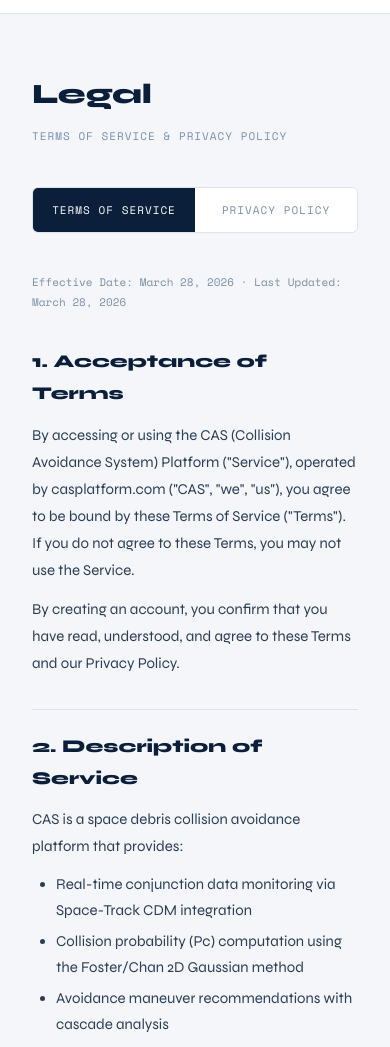
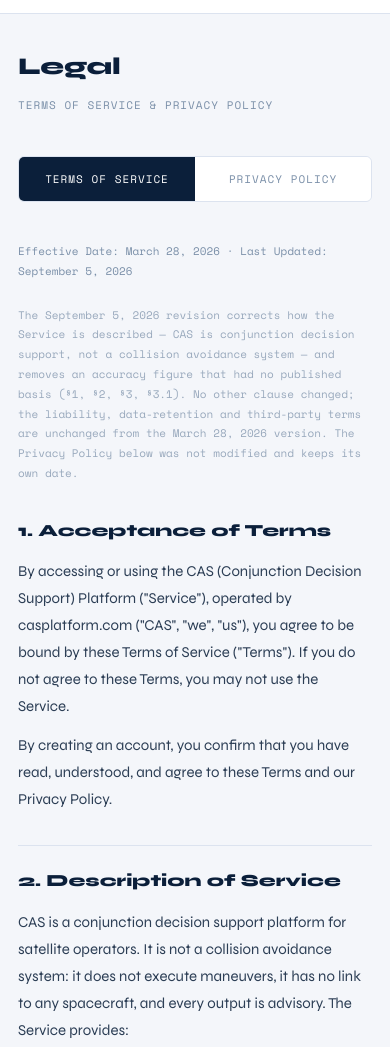
Before and after one commit to casplatform/cas-platform, a plain HTML site: page static/legal.html in a window 390 px wide. Shown: the part 51-1098 px from the top of the page. Drawn offline with nearby package versions, Linux system fonts and the light colour scheme.

Commit message:
Correct legal.html's name for the service and its accuracy claim
Four places named the Service "Collision Avoidance System" or described it as
one: the acceptance clause, the service description, the critical notice, and
the footer. That is the platform's core positioning stated backwards, in the
one document that is legally binding. Corrected to conjunction decision
support, matching the disclaiming language already used on landing.html.

Section 3.1 claimed "99.9% magnitude-order agreement with Space-Track CDM
reference data" -- a figure with no source anywhere in the codebase, tests, or
documentation. Removed rather than re-derived, per this month's rule for
unsourced numbers. Replaced with the actual claim: consistency verified against
analytical references, not an accuracy figure, because that would require
covariance data public sources do not provide.

Added a mobile stylesheet; none existed, and 32px padding plus long addresses
could push the page sideways on a phone.

Only Terms changed. The revision note says exactly which sections moved and
that Privacy keeps its March 28 date -- so "Last Updated" cannot be read as
covering a document that was not touched.

```diff
--- a/static/legal.html
+++ b/static/legal.html
@@ -80,6 +80,19 @@
 }
 .footer-text{font-family:var(--mono);font-size:10px;color:rgba(150,180,210,0.5);letter-spacing:1px;}
 footer a{color:rgba(150,180,210,0.7);text-decoration:none;}
+
+/* ── Mobile ──────────────────────────────────────────────────────────
+   No media query existed. The 32px side padding plus the fixed nav left
+   little room on a phone, and the long support address and casplatform.com
+   references could push the page sideways. Legal text is the one thing a
+   reader should never have to scroll horizontally. */
+@media (max-width: 600px){
+  .content{padding:96px 18px 56px;}
+  h1{font-size:24px;}
+  h2{font-size:17px;}
+  /* Break long addresses and URLs rather than widening the page. */
+  p, li, .footer-text{overflow-wrap:anywhere;}
+}
 </style>
 </head>
 <body>
@@ -109,18 +122,19 @@
   <!-- TERMS OF SERVICE -->
   <!-- ═══════════════════════════════════════════════ -->
   <div class="section visible" id="terms">
-    <p class="date">Effective Date: March 28, 2026 · Last Updated: March 28, 2026</p>
+    <p class="date">Effective Date: March 28, 2026 · Last Updated: September 5, 2026</p>
+    <p class="date" style="font-size:11px;opacity:0.75;">The September 5, 2026 revision corrects how the Service is described &mdash; CAS is conjunction decision support, not a collision avoidance system &mdash; and removes an accuracy figure that had no published basis (&sect;1, &sect;2, &sect;3, &sect;3.1). No other clause changed; the liability, data-retention and third-party terms are unchanged from the March 28, 2026 version. The Privacy Policy below was not modified and keeps its own date.</p>
 
     <h2>1. Acceptance of Terms</h2>
-    <p>By accessing or using the CAS (Collision Avoidance System) Platform ("Service"), operated by casplatform.com ("CAS", "we", "us"), you agree to be bound by these Terms of Service ("Terms"). If you do not agree to these Terms, you may not use the Service.</p>
+    <p>By accessing or using the CAS (Conjunction Decision Support) Platform ("Service"), operated by casplatform.com ("CAS", "we", "us"), you agree to be bound by these Terms of Service ("Terms"). If you do not agree to these Terms, you may not use the Service.</p>
     <p>By creating an account, you confirm that you have read, understood, and agree to these Terms and our Privacy Policy.</p>
 
     <h2>2. Description of Service</h2>
-    <p>CAS is a space debris collision avoidance platform that provides:</p>
+    <p>CAS is a conjunction decision support platform for satellite operators. It is not a collision avoidance system: it does not execute maneuvers, it has no link to any spacecraft, and every output is advisory. The Service provides:</p>
     <ul>
       <li>Real-time conjunction data monitoring via Space-Track CDM integration</li>
       <li>Collision probability (Pc) computation using the Foster/Chan 2D Gaussian method</li>
-      <li>Avoidance maneuver recommendations with cascade analysis</li>
+      <li>Maneuver option evaluation with cascade analysis, for the operator to act on or disregard</li>
       <li>Operator satellite watchlist monitoring with automated alerting</li>
       <li>REST API access for programmatic integration</li>
       <li>Historical conjunction data analysis and Pc trend tracking</li>
@@ -129,11 +143,12 @@
     <h2>3. Important Disclaimer — Limitation of Liability</h2>
 
     <div class="warning">
-      <p><strong>CRITICAL NOTICE:</strong> CAS provides collision avoidance data and maneuver recommendations as informational guidance only. CAS does NOT replace professional mission operations judgment. All maneuver decisions are the sole responsibility of the satellite operator.</p>
+      <p><strong>CRITICAL NOTICE:</strong> CAS provides conjunction decision support &mdash; screening output, risk ranking and maneuver option evaluation &mdash; as informational guidance only. CAS is NOT an autonomous collision avoidance system: it does not execute, command or plan maneuvers, and it has no link to any spacecraft. CAS does NOT replace professional mission operations judgment. All maneuver decisions are the sole responsibility of the satellite operator.</p>
     </div>
 
     <h3>3.1 No Guarantee of Accuracy</h3>
-    <p>While CAS strives for accuracy (validated at 99.9% magnitude-order agreement with Space-Track CDM reference data), collision probability calculations are inherently uncertain. Factors including orbital propagation errors, atmospheric drag variations, solar activity, untracked debris, and covariance matrix limitations can affect prediction accuracy.</p>
+    <p>CAS states no accuracy figure for any collision probability it reports, here or anywhere else in the Service. What is validated is <em>consistency</em>, not accuracy: the numerical Pc implementation is verified against closed-form analytical references and against itself across inputs. That is a different claim from the computed value being the true probability of collision, which would require covariance data that public sources do not provide.</p>
+    <p>Collision probability calculations are inherently uncertain. Orbital propagation errors, atmospheric drag variations, solar activity, untracked debris and covariance matrix limitations affect every such computation, including ours.</p>
 
     <h3>3.2 No Liability for Collision Events</h3>
     <p>CAS, its operators, developers, and affiliates shall not be held liable for any damages, losses, or consequences arising from:</p>
@@ -330,7 +345,7 @@
 </div>
 
 <footer>
-  <div class="footer-text">CAS · COLLISION AVOIDANCE SYSTEM · casplatform.com</div>
+  <div class="footer-text">CAS · CONJUNCTION DECISION SUPPORT · casplatform.com</div>
   <div class="footer-text"><a href="mailto:mustafa@casplatform.com">mustafa@casplatform.com</a></div>
 </footer>
 
```
